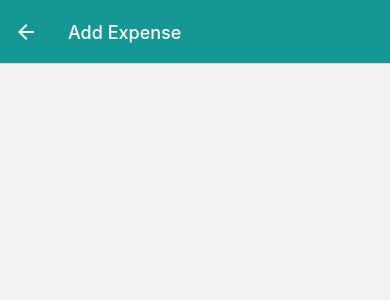
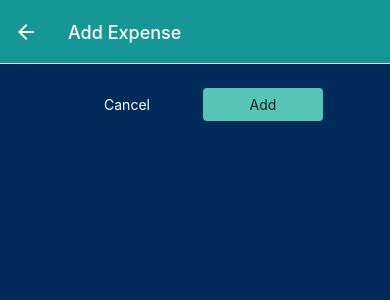
Before and after one commit to eunjitech/accountBook, a React Native app: screen /ManageExpense in a window 390 px wide. Shown: the top 300 px of the page. Built offline with nearby package versions, Linux system fonts and the light colour scheme.

Commit message:
8-141: modal controller(navigation.goBack)

```diff
--- /dev/null
+++ b/components/Button.js
@@ -0,0 +1,43 @@
+import React from "react";
+import { Pressable, StyleSheet, Text, View } from "react-native";
+import { GlobalStyles } from "../constants/styles";
+
+export default function Button({ children, onPress, mode, style }) {
+  return (
+    <View style={style}>
+      <Pressable
+        onPress={onPress}
+        style={({ pressed }) => pressed && styles.pressed}
+      >
+        <View style={[styles.button, mode === "flat" && styles.flat]}>
+          <Text style={[styles.buttonText, mode === "flat" && styles.flatText]}>
+            {children}
+          </Text>
+        </View>
+      </Pressable>
+    </View>
+  );
+}
+
+const styles = StyleSheet.create({
+  button: {
+    borderRadius: 4,
+    padding: 8,
+    backgroundColor: GlobalStyles.colors.lightTeal,
+  },
+  flat: {
+    backgroundColor: "transparent",
+  },
+  buttonText: {
+    color: GlobalStyles.colors.black,
+    textAlign: "center",
+  },
+  flatText: {
+    color: "white",
+  },
+  pressed: {
+    opacity: 0.7,
+    backgroundColor: GlobalStyles.colors.lightNavy,
+    borderRadius: 4,
+  },
+});
--- a/components/ExpensesOutput/ExpensesOutput.js
+++ b/components/ExpensesOutput/ExpensesOutput.js
@@ -51,7 +51,9 @@
 const styles = StyleSheet.create({
   container: {
     flex: 1,
-    padding: 24,
+    paddingHorizontal: 24,
+    paddingTop: 24,
+    paddingBottom: 0,
     backgroundColor: GlobalStyles.colors.darkNavy,
   },
 });
--- a/constants/styles.js
+++ b/constants/styles.js
@@ -7,6 +7,6 @@
     black: "#1F2124",
     accent: "#F9F871",
     error50: "#D37CA3",
-    error500: "#973843",
+    error500: "#FF0000",
   },
 };
--- a/screens/ManageExpenses.js
+++ b/screens/ManageExpenses.js
@@ -1,12 +1,14 @@
 import React, { useLayoutEffect } from "react";
 import { StyleSheet, Text, View } from "react-native";
 
+import IconButton from "../components/UI/IconButton";
+import Button from "../components/Button";
 import { GlobalStyles } from "../constants/styles";
 
 export default function ManageExpenses({ route, navigation }) {
-  //   const {
-  //     params: { id: editedExpenseId },
-  //   } = route;
+  // const {
+  //   params: { id: editedExpenseId },
+  // } = route;
   const editedExpenseId = route.params?.expenseId;
   const isEditing = !!editedExpenseId;
 
@@ -16,11 +18,59 @@
     });
   }, [navigation, isEditing]);
 
+  function deleteExpenseHandler() {
+    navigation.goBack();
+  }
+
+  function cancelHandler() {
+    navigation.goBack(); //화면을 열었던 화면으로 이동
+  }
+
+  function confirmHandler() {
+    navigation.goBack();
+  }
+
   return (
-    <View>
-      <Text></Text>
+    <View style={styles.container}>
+      <View style={styles.buttons}>
+        <Button style={styles.button} mode="flat" onPress={cancelHandler}>
+          Cancel
+        </Button>
+        <Button style={styles.button} onPress={confirmHandler}>
+          {isEditing ? "Update" : "Add"}
+        </Button>
+      </View>
+      {isEditing && (
+        <View style={styles.deleteContainer}>
+          <IconButton
+            icon="trash"
+            color={GlobalStyles.colors.error500}
+            size={36}
+            onPress={deleteExpenseHandler}
+          />
+        </View>
+      )}
     </View>
   );
 }
 
-const styles = StyleSheet.create({});
+const styles = StyleSheet.create({
+  container: {
+    flex: 1,
+    padding: 24,
+    backgroundColor: GlobalStyles.colors.darkNavy,
+  },
+  buttons: {
+    flexDirection: "row",
+    justifyContent: "center",
+    alignItems: "center",
+  },
+  button: { minWidth: 120, marginHorizontal: 8 },
+  deleteContainer: {
+    paddingTop: 8,
+    marginTop: 16,
+    borderTopWidth: 2,
+    borderTopColor: GlobalStyles.colors.lightTeal,
+    alignItems: "center",
+  },
+});
```
